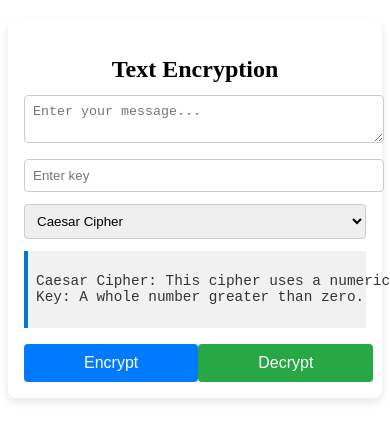
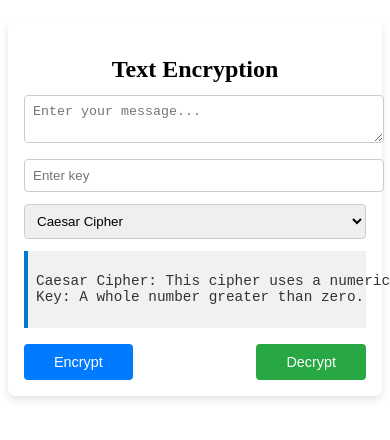
Before and after one commit to AndrewAscone/DeCypher, a React (Vite) app in the folder src/main/java/com/scone/DeCypher/frontend/: page / in a window 390 px wide. Shown: the top 440 px of the page. Built offline with nearby package versions, Linux system fonts and the light colour scheme.

Commit message:
More CSS styling

```diff
--- a/src/main/java/com/scone/DeCypher/frontend/src/DeCypherStyling.css
+++ b/src/main/java/com/scone/DeCypher/frontend/src/DeCypherStyling.css
@@ -38,8 +38,17 @@ h2 {
 }
 
 /* Focus Styles */
+.input-field:focus,
+.input-area:focus,
+.dropdown:focus {
+    outline: 2px solid #007acc;
+    outline-offset: 2px;
+}
 
 /* Dropdown Cursor */
+.dropdown {
+    cursor: pointer;
+}
 
 /* Button Container */
 .button-container {
@@ -63,9 +72,17 @@ h2 {
     background-color: #007bff;
 }
 
+.encrypt-btn:hover {
+    background-color: #0056b3;
+}
+
 /* Decrypt Button Styling */
 .decrypt-btn {
     background-color: #28a745;
+}
+
+.decrypt-btn:hover {
+    background-color: #1e7e34;
 }
 
 /* Result Box */
@@ -78,3 +95,10 @@ h2 {
 }
 
 /* Responsive Layout */
+@media (max-width: 480px) {
+    .encrypt-btn,
+    .decrypt-btn {
+        padding: 10px 30px;
+        font-size: 0.9rem;
+    }
+}
```
